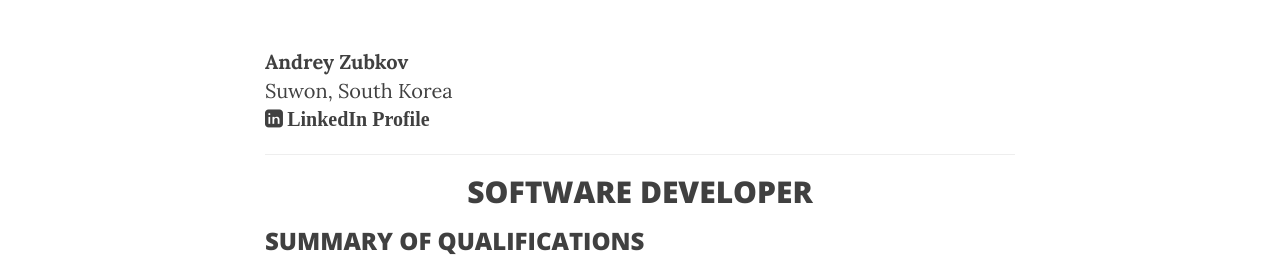
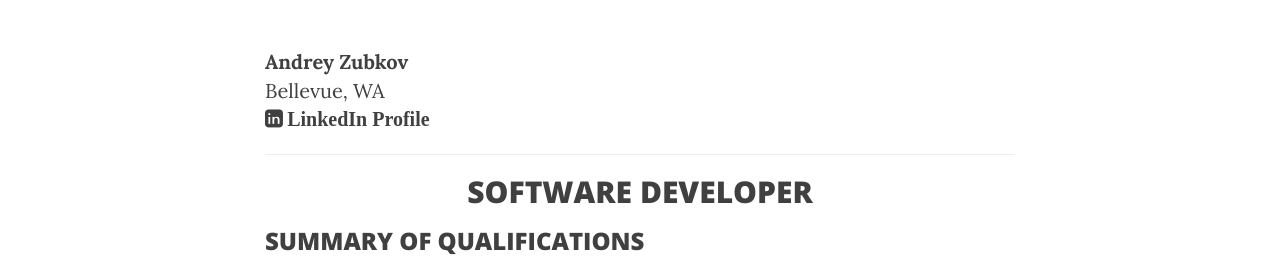
Before and after one commit to oxymoron/oxymoron.github.io, a Jekyll site: the page built from about.html, in a window 1280 px wide and 900 px high. Shown: the part 365-632 px from the top of the window. Built offline with Jekyll 4.4.1, drawn with Linux system fonts in a browser that asks for light colours; nearby versions of some CDN libraries; Markdown is read by kramdown in place of the engine named in the settings; comment, search, counter and statistics services are not loaded.

Commit message:
Resume update

```diff
--- a/about.html
+++ b/about.html
@@ -15,7 +15,7 @@ order: 2
 
                     <address class="resume-header">
                         <div class="resume-name">Andrey Zubkov</div>
-                        <div class="resume-address">Suwon, South Korea</div>
+                        <div class="resume-address">Bellevue, WA</div>
                         <a href="https://www.linkedin.com/in/andreyzubkov"><i class="fa fa-linkedin-square resume-name"> LinkedIn Profile</i></a>
                     </address>
 
```
